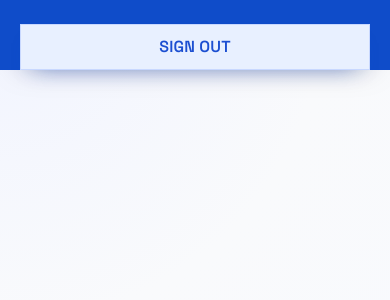
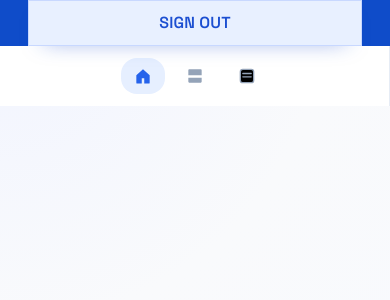
Before and after one commit to geek4ctrl/standard, an Angular app: page / in a window 390 px wide. Shown: the top 300 px of the page. Built offline with nearby package versions, Linux system fonts and the light colour scheme.

Commit message:
[New]: Added navigation bar and sidebar components

```diff
--- a/src/app/app.html
+++ b/src/app/app.html
@@ -1,13 +1,14 @@
-<div>
-  <header class="top-nav">
-    <div class="nav-left">
+
+<div class="container">
+  <app-navigation-bar></app-navigation-bar>
+
+  <div class="layout-row">
+    <app-sidebar></app-sidebar>
+
+    <div class="content-area">
+      <main class="page-body">
+        <router-outlet />
+      </main>
     </div>
-    <div class="nav-right">
-      <button class="action-button" type="button">SIGN OUT</button>
-    </div>
-  </header>
-
-  <main class="page-body">
-    <router-outlet />
-  </main>
+  </div>
 </div>
--- a/src/app/app.scss
+++ b/src/app/app.scss
@@ -1,5 +1,4 @@
 @import url('https://fonts.googleapis.com/css2?family=Space+Grotesk:wght@400;500;600&family=Space+Mono:wght@400;700&display=swap');
-
 
 :host {
 	--nav-bg: #0f4cc9;
@@ -10,7 +9,20 @@
 	--nav-accent: #2463eb;
 	--nav-accent-strong: #1747b5;
 	--nav-shadow: 0 16px 30px -24px rgba(4, 22, 66, 0.55);
+	--nav-action-bg: #e8f0ff;
+	--nav-action-bg-hover: #dce8ff;
+	--nav-action-border: #c8d8ff;
+	--nav-action-text: #1c4fd1;
+	--nav-action-shadow: 0 10px 22px -16px rgba(28, 79, 209, 0.6);
+	--nav-action-shadow-hover: 0 12px 24px -18px rgba(28, 79, 209, 0.7);
 	--nav-radius: 18px;
+	--sidebar-bg: #ffffff;
+	--sidebar-border: #e6ecf5;
+	--sidebar-text: #334155;
+	--sidebar-muted: #94a3b8;
+	--sidebar-active: #2563eb;
+	--sidebar-hover-bg: #eef4ff;
+	--sidebar-active-bg: #e6efff;
 	--page-bg: radial-gradient(circle at top left, #f1f4ff 0%, #f9fafc 35%, #f6f9ff 100%);
 
 	font-family: 'Space Grotesk', 'Segoe UI', sans-serif;
@@ -26,77 +38,33 @@
 	box-sizing: border-box;
 }
 
-.top-nav {
+.container {
 	display: flex;
-	align-items: center;
-	justify-content: space-between;
-	gap: 24px;
-	background: var(--nav-surface);
-	padding: 0px 20px;
-	box-shadow: var(--nav-shadow);
-	position: sticky;
-	top: 16px;
-	z-index: 10;
+	flex-direction: column;
+	min-height: 100dvh;
 }
 
-.nav-left,
-.nav-right {
+.layout-row {
 	display: flex;
-	align-items: center;
-	gap: 16px;
+	flex: 1;
 }
 
-.nav-right {
+.content-area {
 	flex: 1;
-	justify-content: flex-end;
-}
-
-.action-button {
-	border: 1px solid #c8d8ff;
-	background: #e8f0ff;
-	color: #1c4fd1;
-	padding: 10px 18px;
-	font-weight: 600;
-	letter-spacing: 0.01em;
-	box-shadow: 0 10px 22px -16px rgba(28, 79, 209, 0.6);
-}
-
-.action-button:hover {
-	background: #dce8ff;
-	box-shadow: 0 12px 24px -18px rgba(28, 79, 209, 0.7);
+	padding: 20px 28px 32px;
 }
 
 .page-body {
 	margin-top: 28px;
 }
 
-@media (max-width: 960px) {
-	.top-nav {
+@media (max-width: 768px) {
+	.container {
 		flex-direction: column;
-		align-items: stretch;
 	}
 
-	.nav-left,
-	.nav-right {
-		width: 100%;
-		justify-content: space-between;
+	.layout-row {
+		flex-direction: column;
 	}
 
-	.nav-right {
-		flex-wrap: wrap;
-	}
 }
-
-@media (max-width: 600px) {
-	.page-title {
-		display: none;
-	}
-
-	.action-button {
-		width: 100%;
-	}
-
-	.nav-right {
-		gap: 12px;
-	}
-}
--- a/src/app/app.ts
+++ b/src/app/app.ts
@@ -1,9 +1,11 @@
 import { Component, signal } from '@angular/core';
 import { RouterOutlet } from '@angular/router';
+import { SidebarComponent } from './sidebar/sidebar.component';
+import { NavigationBarComponent } from './navigation-bar/navigation-bar.component';
 
 @Component({
   selector: 'app-root',
-  imports: [RouterOutlet],
+  imports: [RouterOutlet, SidebarComponent, NavigationBarComponent],
   templateUrl: './app.html',
   styleUrl: './app.scss'
 })
```
